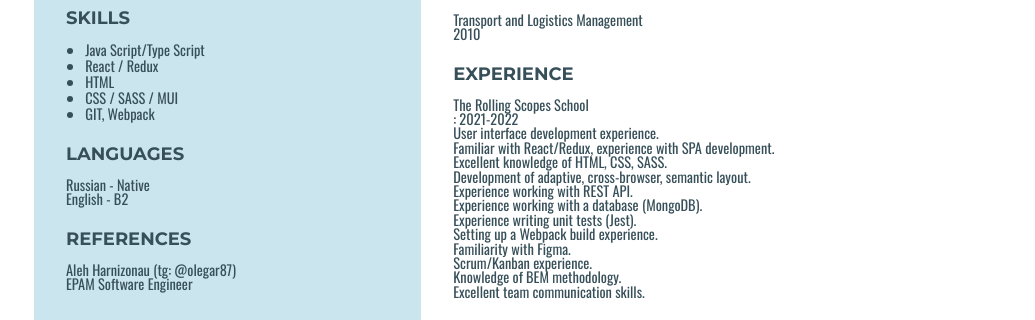
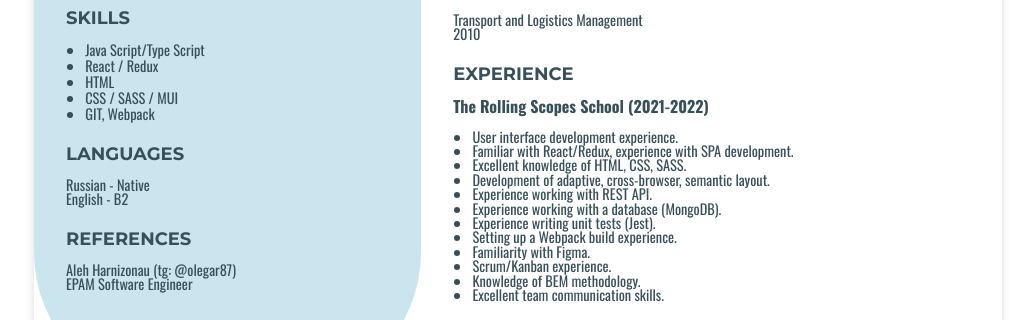
Before and after one commit to olgaSimankova/CV, a website built with webpack: page src/index.html in a window 1280 px wide. Shown: the part 480-800 px from the top of the page, without its empty margins (122-1157 px from the left). Built offline with nearby package versions, Linux system fonts and the light colour scheme.

Commit message:
fix: fix styles

```diff
--- a/src/index.html
+++ b/src/index.html
@@ -11,7 +11,7 @@
 </head>
 <body>
     <header class="header"></header>
-    <main class="main_container">
+    <main class="main main_container">
         <section class="left-section">
             <div class="portrait">
                 <img src="./assets/img/OJKYE9073.JPG" alt="my portrait" class="portrait_img">
@@ -62,7 +62,7 @@
             </div>
             <div class="section experience">
                 <h3 class="section-title" data-i18="experience">EXPERIENCE</h3>
-                <h4 class="section-subtitle">The Rolling Scopes School</h4><span>: 2021-2022</span>
+                <h4 class="section-subtitle">The Rolling Scopes School (2021-2022)</h4>
                 <ul class="experience_list">
                     <li class="experience_list_item" data-i18="experience_ui">User interface development experience.</li>
                     <li class="experience_list_item" data-i18="experience_react">Familiar with React/Redux, experience with SPA development.</li>
--- a/src/style.scss
+++ b/src/style.scss
@@ -3,15 +3,22 @@
 @import 'styles/contact.scss';
 @import 'styles/skills.scss';
 @import 'styles/education.scss';
+@import 'styles/experience.scss';
 @import 'styles/fonts';
 @import 'styles/mixins';
 @import 'styles/constants';
 
+.main {
+    position: relative;
+    width: 100vw;
+}
 .main_container {
     max-width: 968px;
     width: calc(100% - 3rem);
+    height: 100%;
     display: flex;
     margin: 0 auto;
+    box-shadow: 0 0 8px rgb(13, 12, 12, 0.15);
 
     .left-section {
         width: 40%;
@@ -19,11 +26,12 @@
         padding: 1rem 2rem 5rem;
         border-end-end-radius: 9rem;
         border-bottom-left-radius: 9rem;
+        margin-bottom: auto;
     }
 
     .right-section {
         width: 60%;
-        padding: 1rem 2rem 5rem;
+        padding: 1rem 2rem;
     }
 
     .section {
--- /dev/null
+++ b/src/styles/experience.scss
@@ -0,0 +1,13 @@
+.experience {
+    .section-subtitle {
+        margin: 1rem 0;
+        @include font(1rem, 700, 1);
+    }
+}
+.experience_list {
+    color: $mainColor;
+    margin-left: 1.2rem;
+    &_item {
+        list-style: disc;
+    }
+}
--- a/src/styles/null.scss
+++ b/src/styles/null.scss
@@ -44,7 +44,7 @@ a:visited {
     text-decoration: none;
 }
 a:hover {
-    text-decoration: none;
+    text-decoration: underline;
 }
 ul li {
     list-style: none;
```
